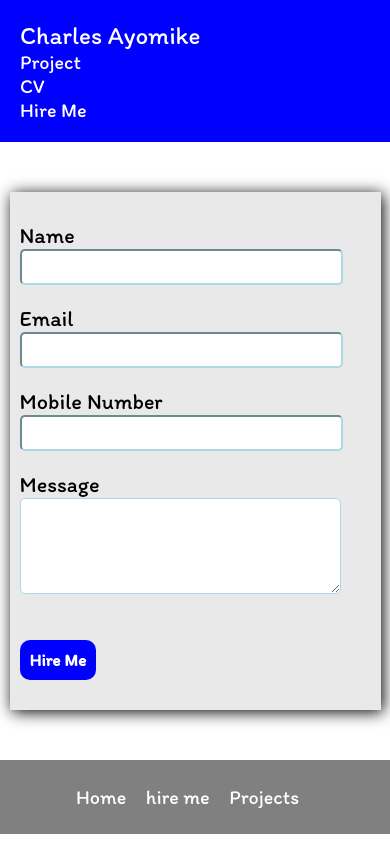
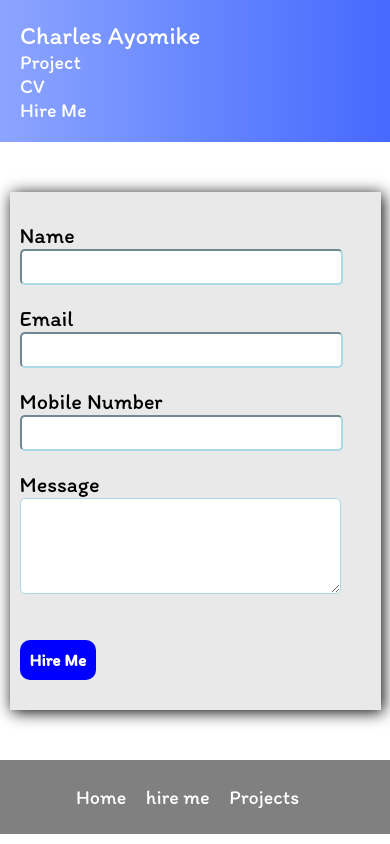
Before and after one commit to CharlesAyomike/charles-ayomike.github.io, a plain HTML site: page hireme.html in a window 390 px wide. Drawn offline with Linux system fonts and the light colour scheme.

Commit message:
update color and header

```diff
--- a/hireme.html
+++ b/hireme.html
@@ -28,7 +28,7 @@
 
     header{
     	display: flex;
-    	background-color: blue;
+    	background-image: linear-gradient(to left, rgba(70,105,255,1) ,rgba(65,105,255,0.8), rgba(65,105,255,0.6));
     	padding: 20px;
 
     }
```
Also changed, not shown: cv.html (+4 -0 lines).
